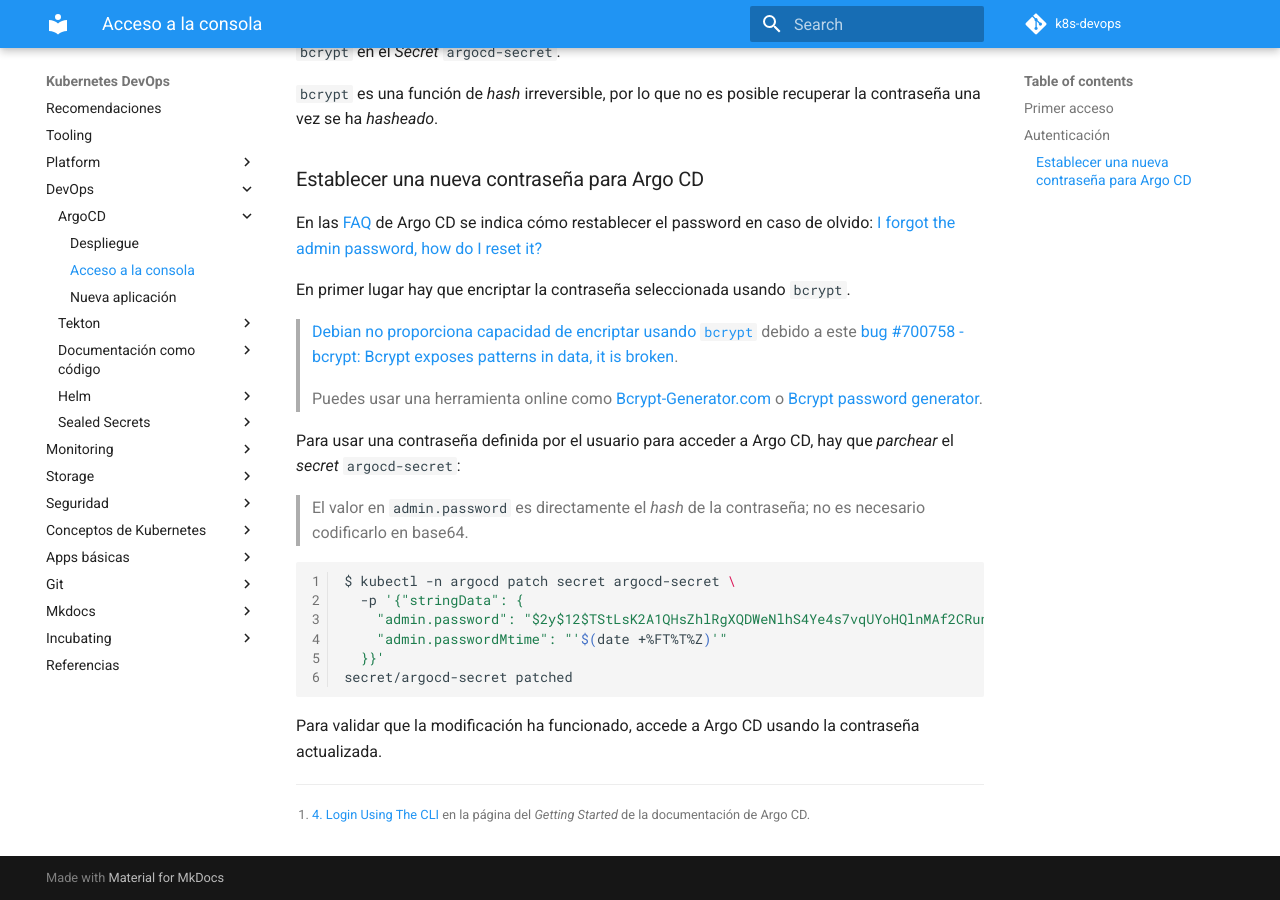
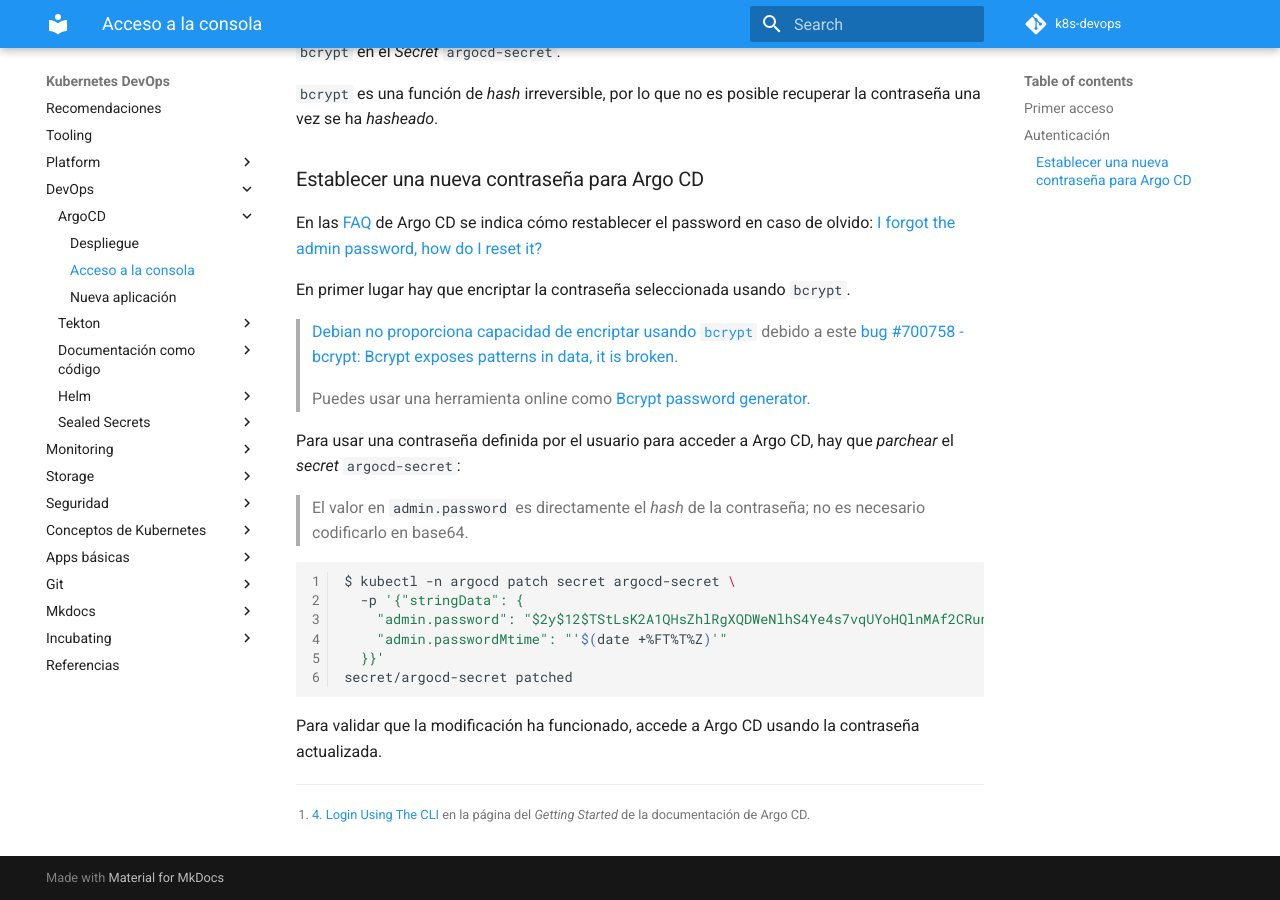
Before and after one commit to onthedock/k8s-devops, an MkDocs documentation site: the page built from docs/devops/argocd/acceso-consola.md, in a window 1280 px wide and 900 px high, scrolled down 671 px. Built offline with MkDocs 1.6.1 and Material for MkDocs 9.7.7, drawn with Linux system fonts in a browser that asks for light colours; comment, search, counter and statistics services are not loaded.

Commit message:
Herramienta ya no está activa/online

```diff
--- a/docs/devops/argocd/acceso-consola.md
+++ b/docs/devops/argocd/acceso-consola.md
@@ -27,7 +27,7 @@ En primer lugar hay que encriptar la contraseña seleccionada usando `bcrypt`.
 
 > [Debian no proporciona capacidad de encriptar usando `bcrypt`](https://packages.debian.org/buster/bcrypt) debido a este [bug #700758 - bcrypt: Bcrypt exposes patterns in data, it is broken](https://bugs.debian.org/cgi-bin/bugreport.cgi?bug=700758).
 >
-> Puedes usar una herramienta online como [Bcrypt-Generator.com](https://bcrypt-generator.com/) o [Bcrypt password generator](https://www.browserling.com/tools/bcrypt).
+> Puedes usar una herramienta online como [Bcrypt password generator](https://www.browserling.com/tools/bcrypt).
 
 Para usar una contraseña definida por el usuario para acceder a Argo CD, hay que *parchear* el *secret* `argocd-secret`:
 
```
